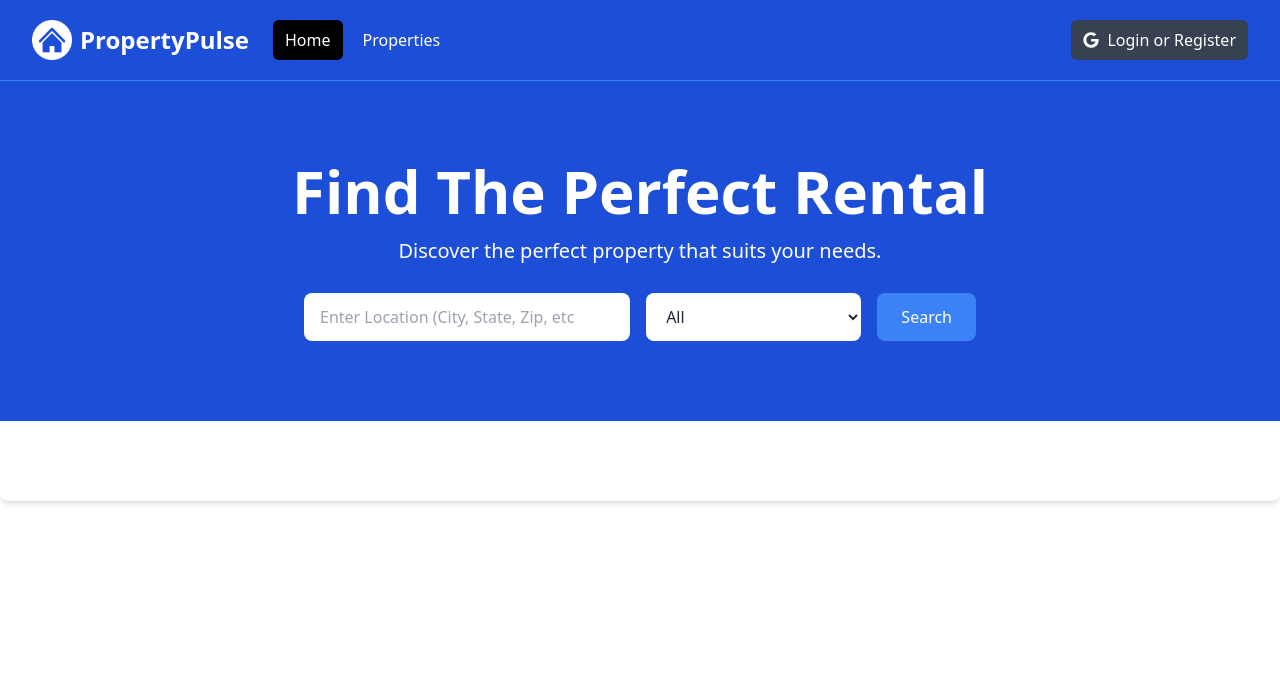
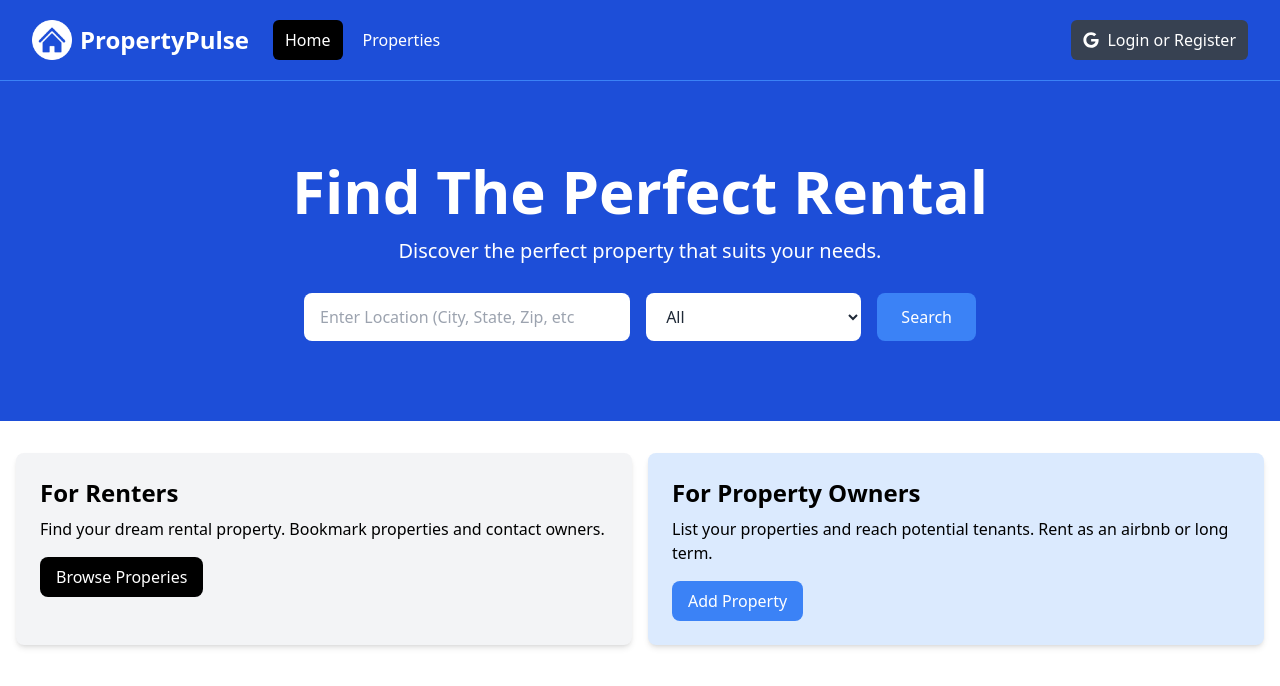
Before and after one commit to PrinceNarteh/property-pulse, a Next.js app: page / in a window 1280 px wide. Shown: the top 686 px of the page. Built offline with nearby package versions, Linux system fonts and the light colour scheme.

Commit message:
fix errors

```diff
--- a/app/layout.tsx
+++ b/app/layout.tsx
@@ -1,7 +1,7 @@
 import React from "react";
 import "@/assets/styles/globals.css";
 import { Metadata } from "next";
-import { Navbar } from "@/components";
+import Navbar from "@/components/Navbar";
 
 export const metadata: Metadata = {
   title: "Property Pulse | Find The Perfect Rental",
--- a/app/page.tsx
+++ b/app/page.tsx
@@ -1,11 +1,12 @@
-import { Hero, InfoBox } from "@/components";
+import Hero from "@/components/Hero";
+import InfoBoxes from "@/components/InfoBoxes";
 import React from "react";
 
 const HomePage = () => {
   return (
     <>
       <Hero />
-      <InfoBox />
+      <InfoBoxes />
     </>
   );
 };
--- a/components/Hero.tsx
+++ b/components/Hero.tsx
@@ -1,6 +1,6 @@
 import React from "react";
 
-export const Hero = () => {
+const Hero = () => {
   return (
     <section className="bg-blue-700 py-20 mb-4">
       <div className="max-w-7xl mx-auto px-4 sm:px-6 lg:px-8 flex flex-col items-center">
@@ -54,3 +54,5 @@ export const Hero = () => {
     </section>
   );
 };
+
+export default Hero;
--- a/components/InfoBox.tsx
+++ b/components/InfoBox.tsx
@@ -1,3 +1,4 @@
+import Link from "next/link";
 import React from "react";
 
 type ButtonInfo = {
@@ -10,22 +11,29 @@ type InfoBoxProps = {
   heading: string;
   backgroundColor?: string;
   textColor?: string;
-  buttonInfo: ButtonInfo;
+  btnInfo: ButtonInfo;
   children: React.ReactNode;
 };
 
-export const InfoBox = ({
+const InfoBox = ({
+  btnInfo,
   heading,
   backgroundColor,
   textColor,
   children,
-  buttonInfo,
 }: InfoBoxProps) => {
-  console.log(buttonInfo);
   return (
     <div className={`${backgroundColor} p-6 rounded-lg shadow-md`}>
       <h2 className={`${textColor} text-2xl font-bold`}>{heading}</h2>
       <p className={`${textColor} mt-2 mb-4`}>{children}</p>
+      <Link
+        href={btnInfo.link}
+        className={`${btnInfo.backgroundColor} inline-block bg-black text-white rounded-lg px-4 py-2 hover:opacity-80`}
+      >
+        {btnInfo.text}
+      </Link>
     </div>
   );
 };
+
+export default InfoBox;
--- a/components/InfoBoxes.tsx
+++ b/components/InfoBoxes.tsx
@@ -1,7 +1,7 @@
 import React from "react";
-import { InfoBox } from ".";
+import InfoBox from "./InfoBox";
 
-export const InfoBoxes = () => {
+const InfoBoxes = () => {
   return (
     <section>
       <div className="container-xl lg:container m-auto">
@@ -9,10 +9,9 @@ export const InfoBoxes = () => {
           <InfoBox
             heading="For Renters"
             backgroundColor="bg-gray-100"
-            textColor=""
-            buttonInfo={{
-              text: "Browse Properties",
+            btnInfo={{
               link: "/properties",
+              text: "Browse Properies",
               backgroundColor: "bg-black",
             }}
           >
@@ -22,10 +21,10 @@ export const InfoBoxes = () => {
           <InfoBox
             heading="For Property Owners"
             backgroundColor="bg-blue-100"
-            buttonInfo={{
+            btnInfo={{
               link: "/add-property",
+              text: "Add Property",
               backgroundColor: "bg-blue-500",
-              text: "Add Property",
             }}
           >
             List your properties and reach potential tenants. Rent as an airbnb
@@ -36,3 +35,5 @@ export const InfoBoxes = () => {
     </section>
   );
 };
+
+export default InfoBoxes;
--- a/components/Navbar.tsx
+++ b/components/Navbar.tsx
@@ -7,7 +7,7 @@ import logo from "@/assets/images/logo-white.png";
 import profileDefault from "@/assets/images/profile.png";
 import { FaGoogle } from "react-icons/fa";
 
-export const Navbar = () => {
+const Navbar = () => {
   const [isMobileMenuOpen, setIsMobileMenuOpen] = useState(false);
   const [isProfileMenuOpen, setIsProfileMenuOpen] = useState(false);
   const [isLoggedIn, setIsLoggedIn] = useState(false);
@@ -238,3 +238,5 @@ export const Navbar = () => {
     </nav>
   );
 };
+
+export default Navbar;
--- a/components/index.ts
+++ /dev/null
@@ -1,4 +0,0 @@
-export * from "./Navbar";
-export * from "./Hero";
-export * from "./InfoBoxes";
-export * from "./InfoBox";
```
